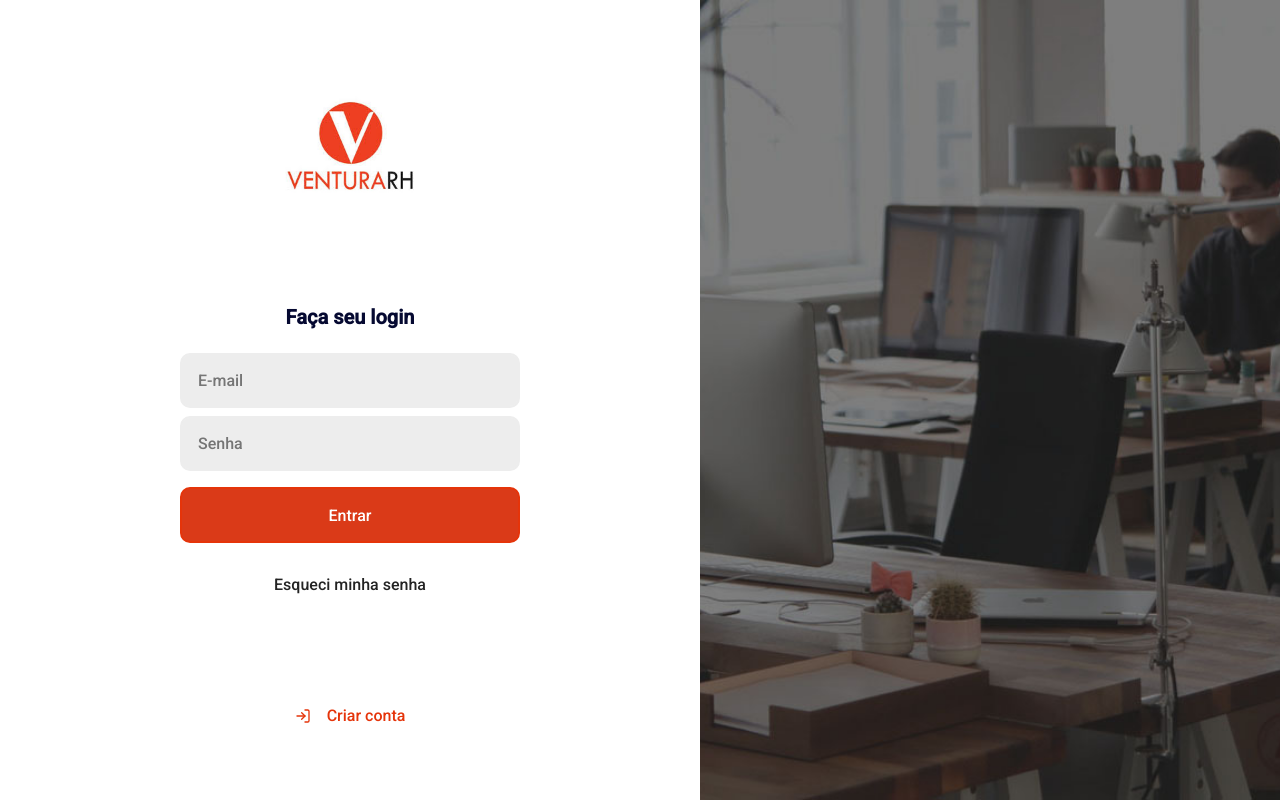
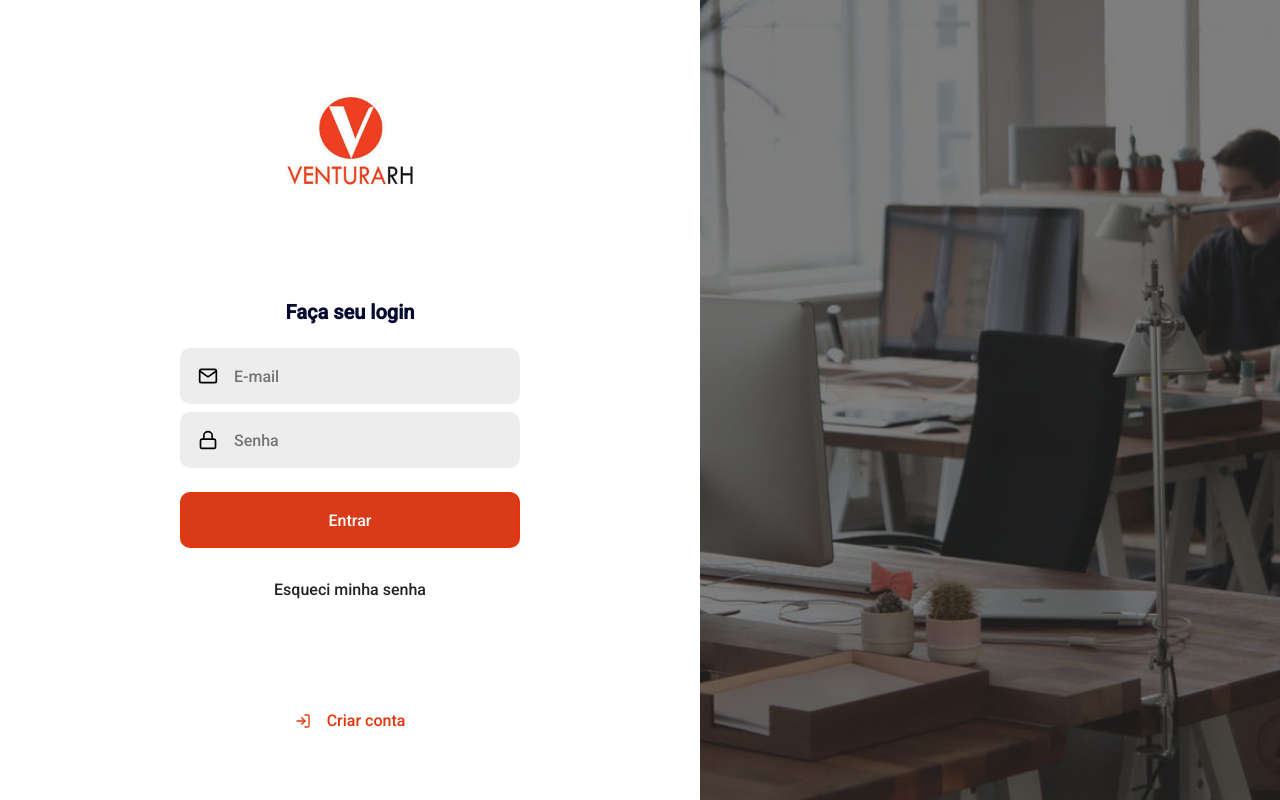
Before and after one commit to psyduck94/VenturaHR, a React (Create React App) app in the folder web/venturahr/: page /login in a window 1280 px wide. Built offline with nearby package versions, Linux system fonts and the light colour scheme.

Commit message:
isolando componentes de UI no React

```diff
--- /dev/null
+++ b/web/venturahr/src/components/Button/index.tsx
@@ -0,0 +1,17 @@
+import React, { ButtonHTMLAttributes } from 'react'
+import { Container } from './styles'
+
+/* Arquivo que representa o componente Button */
+
+type ButtonProps = ButtonHTMLAttributes<HTMLButtonElement>
+
+
+const Button: React.FC<ButtonProps> = ({ children, ...rest }) => {
+    return (
+        <Container>
+            <button type="button" {...rest}>{children}</button>
+        </Container>
+    )
+}
+
+export default Button
--- /dev/null
+++ b/web/venturahr/src/components/Button/styles.ts
@@ -0,0 +1,24 @@
+import styled from 'styled-components'
+import { shade } from 'polished'
+
+/* Arquivo que representa a estilização do componente Input */
+
+export const Container = styled.div`
+
+button {
+        height: 56px;
+        border-radius: 10px;
+        border: 2px solid #e5340a;
+        padding: 16px;
+        width: 100%;
+        font-weight: 500;
+        color: #FFF;
+        margin-top: 16px;
+        transition: background-color 0.2s;
+
+        &:hover {
+            background: ${shade(0.2, '#e5340a')};
+        }
+    }
+
+`
--- /dev/null
+++ b/web/venturahr/src/components/Input/index.tsx
@@ -0,0 +1,22 @@
+import React, { InputHTMLAttributes } from 'react'
+import { IconBaseProps } from 'react-icons'
+import { Container } from './styles'
+
+/* Arquivo que representa o componente Input */
+
+
+interface InputProps extends InputHTMLAttributes<HTMLInputElement> {
+    name: string,
+    icon: React.ComponentType<IconBaseProps>
+}
+
+const Input: React.FC<InputProps> = ({ icon: Icon, ...rest }) => {
+    return (
+        <Container>
+        <Icon size={20} />
+            <input {...rest} />
+        </Container>
+    )
+}
+
+export default Input
--- /dev/null
+++ b/web/venturahr/src/components/Input/styles.ts
@@ -0,0 +1,29 @@
+import styled from 'styled-components'
+
+/* Arquivo de estilização do componente Input */
+
+export const Container = styled.div`
+
+    background: #ededed;
+    border-radius: 10px;
+    border: 2px solid #ededed;
+    padding: 16px;
+    width: 100%;
+    display: flex;
+    align-items: center;
+
+    & + div {
+        margin-top: 8px;
+        }
+
+input {
+    flex: 1;
+    border: 0;
+    background: transparent;
+    }
+
+    svg {
+        margin-right: 16px;
+    }
+
+`
--- /dev/null
+++ b/web/venturahr/src/pages/Cadastro/styles.ts
@@ -0,0 +1 @@
+import styled from 'styled-components'
--- a/web/venturahr/src/pages/Login/index.tsx
+++ b/web/venturahr/src/pages/Login/index.tsx
@@ -1,11 +1,13 @@
 import React, { useState, useEffect } from 'react'
 import logo from '../../assets/app_logo.jpg'
-import { FiLogIn } from 'react-icons/fi'
+import { FiLogIn, FiMail, FiLock } from 'react-icons/fi'
 import {
     Container,
     Content,
     Background
 } from './styles'
+import Button from '../../components/Button'
+import Input from '../../components/Input'
 
 /* Classe responsável pela UI da página de Login */
 
@@ -17,9 +19,9 @@
                     <img src={logo} alt="Logo da Empresa" width="150" />
                     <form>
                         <h2>Faça seu login</h2>
-                        <input placeholder="E-mail" />
-                        <input placeholder="Senha" type="password" />
-                        <button type="submit">Entrar</button>
+                        <Input name="email" icon={FiMail} placeholder="E-mail" />
+                        <Input name="password" icon={FiLock} placeholder="Senha" type="password" />
+                        <Button type="submit">Entrar</Button>
                         <a href="forgot">Esqueci minha senha</a>
                     </form>
                     <a href="">
--- a/web/venturahr/src/pages/Login/styles.ts
+++ b/web/venturahr/src/pages/Login/styles.ts
@@ -27,34 +27,6 @@
 
     h2 {
         margin-bottom: 24px;
-    }
-
-    input {
-        background: #ededed;
-        border-radius: 10px;
-        border: 2px solid #ededed;
-        padding: 16px;
-        width: 100%;
-
-        & + input {
-            margin-top: 8px;
-        }
-    }
-
-    button {
-        height: 56px;
-        border-radius: 10px;
-        border: 2px solid #e5340a;
-        padding: 16px;
-        width: 100%;
-        font-weight: 500;
-        color: #FFF;
-        margin-top: 16px;
-        transition: background-color 0.2s;
-
-        &:hover {
-            background: ${shade(0.2, '#e5340a')};
-        }
     }
 
     a {
```
